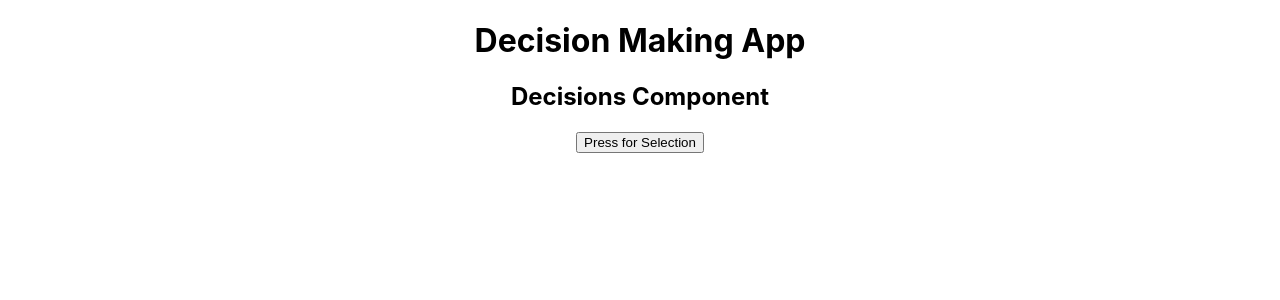
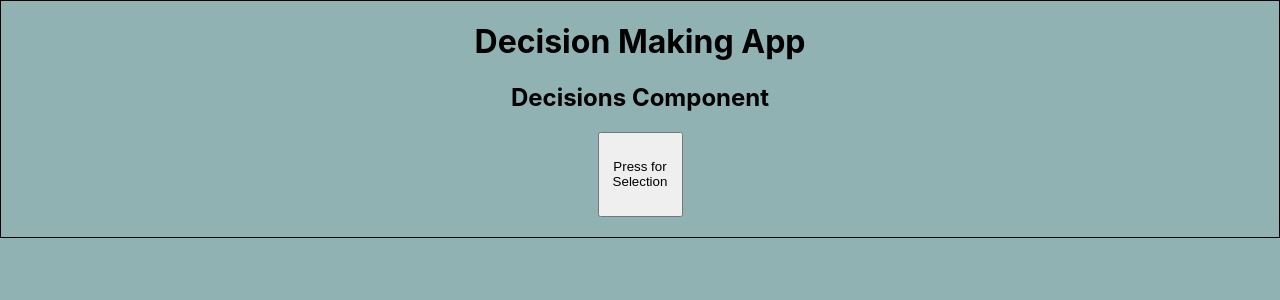
Before and after one commit to JeremyDuncan/decision-maker, a React (Create React App) app in the folder decision-maker/: page / in a window 1280 px wide. Shown: the top 300 px of the page. Built offline with nearby package versions, Linux system fonts and the light colour scheme.

Commit message:
added button click functionality

```diff
--- a/decision-maker/src/App.css
+++ b/decision-maker/src/App.css
@@ -1,38 +1,32 @@
+body {
+  background-color: rgb(144, 178, 178);
+}
 .App {
-  text-align: center;
-}
-
-.App-logo {
-  height: 40vmin;
-  pointer-events: none;
-}
-
-@media (prefers-reduced-motion: no-preference) {
-  .App-logo {
-    animation: App-logo-spin infinite 20s linear;
-  }
-}
-
-.App-header {
-  background-color: #282c34;
-  min-height: 100vh;
   display: flex;
   flex-direction: column;
-  align-items: center;
-  justify-content: center;
-  font-size: calc(10px + 2vmin);
+  margin: auto;
+  justify-content:center;
+  text-align: center;
+  border: 1px solid black;
+
+}
+button {
+  width: 85px;
+  height: 85px;
+}
+#decision-wrapper {
+  display: flex;
+  flex-direction: column;
+  margin: auto;
+  justify-content:space-evenly;
+  border: 1px solid black;
+  background-color: rgb(8, 49, 49);
+
+}
+.genre {
+  font-size: 1.2rem;
+  font-weight: bold;
+}
+.selection {
   color: white;
 }
-
-.App-link {
-  color: #61dafb;
-}
-
-@keyframes App-logo-spin {
-  from {
-    transform: rotate(0deg);
-  }
-  to {
-    transform: rotate(360deg);
-  }
-}
```
